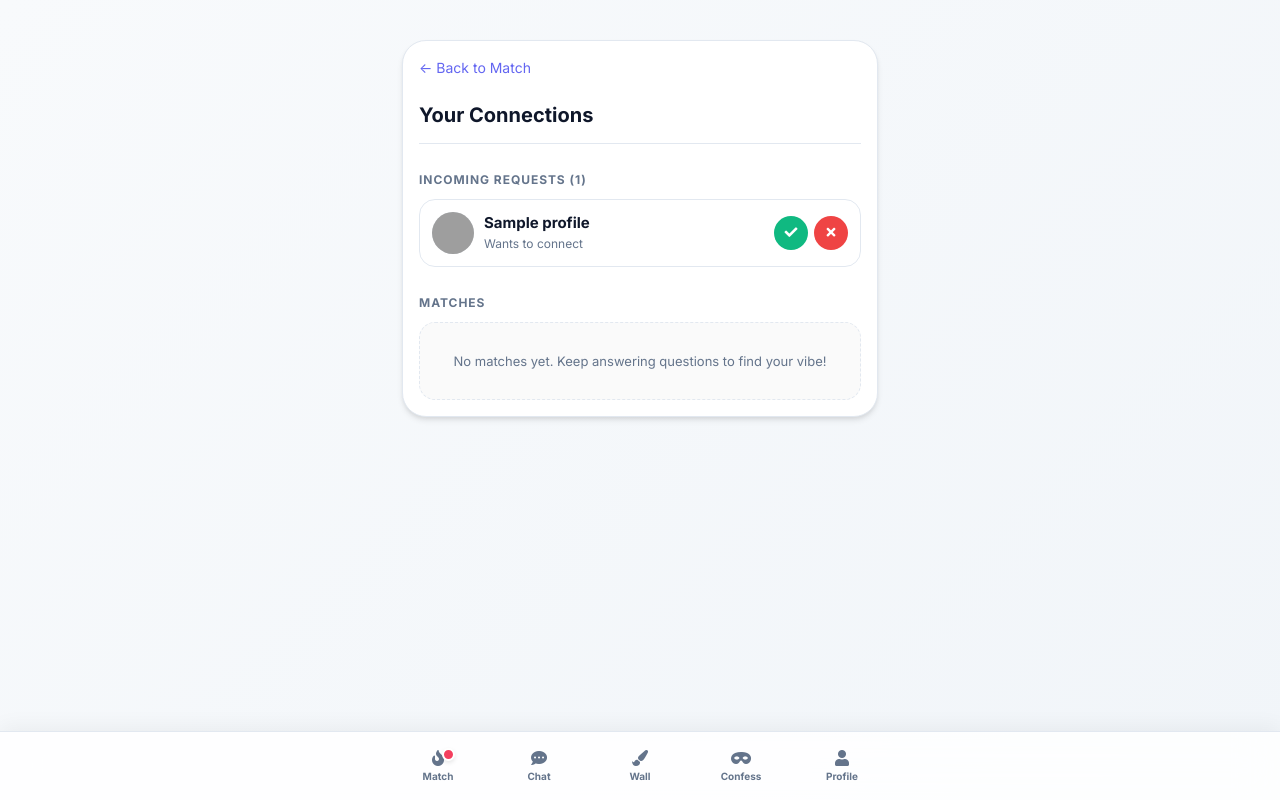
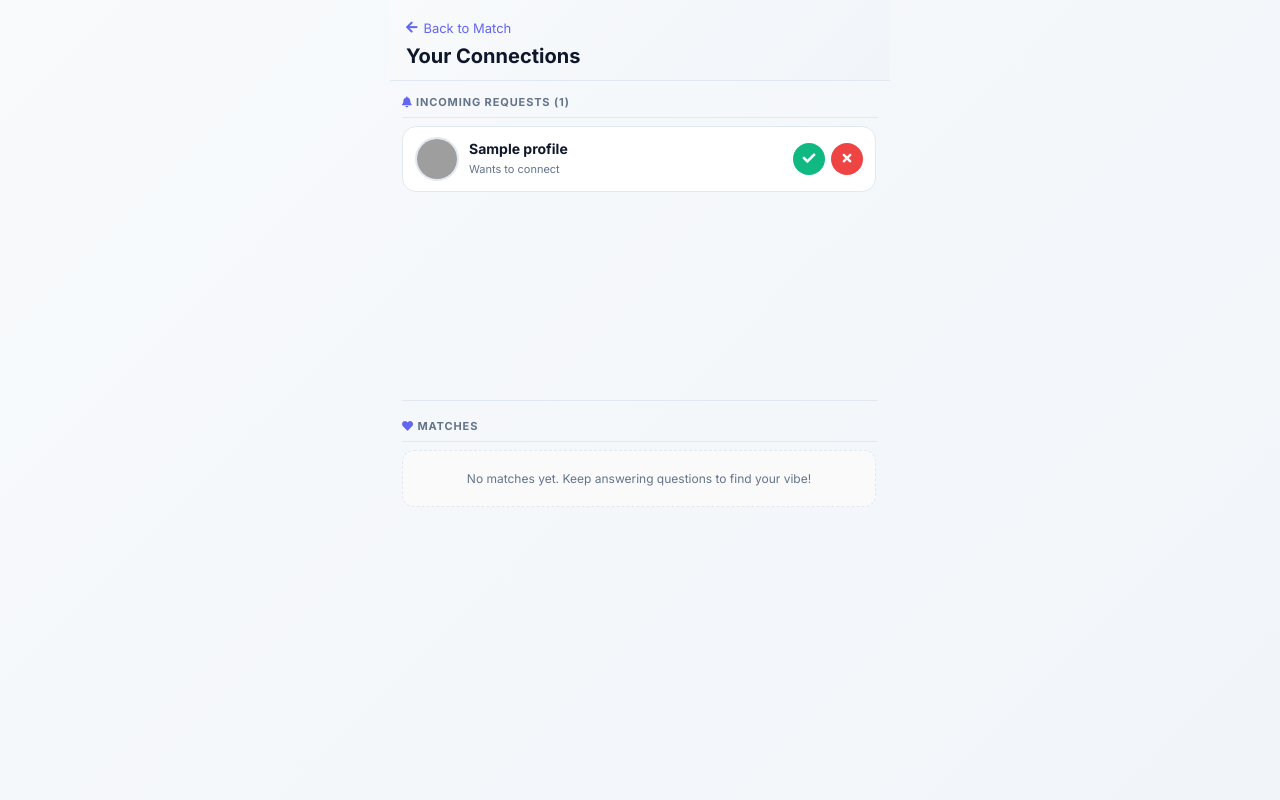
Before and after one commit to Arunmohankml/datingapp, a Django app: page /connections/ in a window 1280 px wide. Run offline with Django 5.2, Linux system fonts and the light colour scheme; a user stored in the database is signed in; tables that the repository leaves empty hold one stand-in row (values such as "Sample post"); some libraries are stand-ins or nearby versions; grey boxes are pictures that could not be loaded.

Commit message:
Connections page: fixed header + fixed section labels, only lists scroll

```diff
--- a/template/connections.html
+++ b/template/connections.html
@@ -2,44 +2,99 @@
 
 {% block head %}
 <style>
+    /* Override base container — we take full control */
+    body { overflow: hidden; }
     .container {
-        padding: 20px 12px !important;
+        padding: 0 !important;
+        margin-top: 0 !important;
+        height: 100vh;
+        display: flex;
+        flex-direction: column;
+        max-width: 500px;
     }
-    .card {
-        padding: 16px !important;
-        box-sizing: border-box;
+    nav { display: none !important; } /* hide bottom nav on this page if desired — remove if you want it */
+
+    /* ── Fixed Header ── */
+    .conn-header {
+        flex-shrink: 0;
+        padding: 16px 16px 12px;
+        border-bottom: 1px solid var(--border);
+        background: var(--bg-gradient);
+    }
+    .conn-header a {
+        text-decoration: none;
+        color: var(--primary);
+        font-size: 13px;
+        display: inline-flex;
+        align-items: center;
+        gap: 6px;
+        margin-bottom: 8px;
+    }
+    .conn-header h2 {
+        font-size: 20px;
+        margin: 0;
+        color: var(--text-main);
+    }
+
+    /* ── Two‑panel layout ── */
+    .conn-body {
+        flex: 1;
+        display: flex;
+        flex-direction: column;
+        overflow: hidden;
+        padding: 0 12px 80px; /* 80px leaves room for bottom nav */
+    }
+
+    /* ── Section block: fixed label + scrollable list ── */
+    .conn-section {
+        display: flex;
+        flex-direction: column;
+        flex: 1;
+        min-height: 0; /* required for flex children to shrink */
         overflow: hidden;
     }
 
-    .conn-header {
-        margin-bottom: 20px;
-        padding-bottom: 16px;
-        border-bottom: 1px solid var(--border);
-    }
-    .conn-header h2 {
-        font-size: 20px;
-        margin-bottom: 0;
-    }
-
     .section-title {
-        font-size: 12px;
+        flex-shrink: 0;
+        font-size: 11px;
         text-transform: uppercase;
         color: var(--text-muted);
         letter-spacing: 0.08em;
-        margin-bottom: 12px;
-        margin-top: 28px;
-        font-weight: 700;
+        font-weight: 800;
+        padding: 14px 0 8px;
+        border-bottom: 1px solid var(--border);
+        margin-bottom: 8px;
     }
 
+    /* The actual scrollable list */
+    .section-list {
+        flex: 1;
+        overflow-y: auto;
+        -webkit-overflow-scrolling: touch;
+        padding-right: 2px;
+    }
+    /* Hide scrollbar visually but keep it functional */
+    .section-list::-webkit-scrollbar { width: 3px; }
+    .section-list::-webkit-scrollbar-thumb { background: var(--border); border-radius: 4px; }
+
+    /* Divider between sections */
+    .section-divider {
+        flex-shrink: 0;
+        height: 1px;
+        background: var(--border);
+        margin: 4px 0;
+    }
+
+    /* ── Row ── */
     .user-row {
         display: flex;
         align-items: center;
         justify-content: space-between;
-        padding: 12px;
+        padding: 10px 12px;
         background: var(--surface);
         border: 1px solid var(--border);
-        border-radius: 16px;
-        margin-bottom: 10px;
+        border-radius: 14px;
+        margin-bottom: 8px;
         box-sizing: border-box;
         gap: 8px;
     }
@@ -48,19 +103,17 @@
         display: flex;
         align-items: center;
         gap: 10px;
-        min-width: 0; /* Prevents text from overflowing */
+        min-width: 0;
         flex: 1;
     }
-
     .user-info img {
-        width: 42px;
-        height: 42px;
+        width: 40px;
+        height: 40px;
         border-radius: 50%;
-        background-color: var(--border);
         object-fit: cover;
         flex-shrink: 0;
+        border: 2px solid var(--border);
     }
-
     .user-info h4 {
         margin: 0;
         font-size: 14px;
@@ -68,16 +121,20 @@
         overflow: hidden;
         text-overflow: ellipsis;
     }
+    .user-info span {
+        font-size: 11px;
+        color: var(--text-muted);
+    }
 
-    .actions {
+    .row-actions {
         display: flex;
         gap: 6px;
         flex-shrink: 0;
     }
 
     .btn-icon {
-        width: 34px;
-        height: 34px;
+        width: 32px;
+        height: 32px;
         display: flex;
         align-items: center;
         justify-content: center;
@@ -89,17 +146,16 @@
         transition: 0.2s;
     }
     .btn-icon:hover { transform: scale(1.1); }
-
     .btn-accept { background: #10b981; }
     .btn-reject { background: #ef4444; }
 
     .btn-chat {
         background: var(--primary);
         text-decoration: none;
-        padding: 8px 14px;
-        border-radius: 12px;
-        font-size: 13px;
-        font-weight: 600;
+        padding: 7px 13px;
+        border-radius: 10px;
+        font-size: 12px;
+        font-weight: 700;
         color: white !important;
         display: flex;
         align-items: center;
@@ -112,35 +168,44 @@
 
     .empty-state {
         text-align: center;
-        padding: 30px 20px;
+        padding: 20px;
         color: var(--text-muted);
-        font-size: 13px;
+        font-size: 12px;
         background: #fafafa;
-        border-radius: 16px;
+        border-radius: 12px;
         border: 1px dashed var(--border);
     }
 </style>
 {% endblock %}
 
 {% block body %}
-<div class="card" style="width: 100%;">
+<!-- Fixed Header -->
 <div class="conn-header">
-        <a href="{% url 'home' %}" style="text-decoration: none; color: var(--primary); font-size: 14px; margin-bottom: 10px; display: inline-block;">&larr; Back to Match</a>
+    <a href="{% url 'home' %}"><i class="fas fa-arrow-left"></i> Back to Match</a>
     <h2>Your Connections</h2>
 </div>
 
-    <h3 class="section-title">Incoming Requests ({{ incoming_requests.count }})</h3>
+<!-- Scrollable Body -->
+<div class="conn-body">
+
+    <!-- Section 1: Incoming Requests -->
+    <div class="conn-section">
+        <div class="section-title">
+            <i class="fas fa-bell" style="color: var(--primary);"></i>
+            Incoming Requests ({{ incoming_requests.count }})
+        </div>
+        <div class="section-list">
             {% if incoming_requests %}
                 {% for req in incoming_requests %}
                 <div class="user-row">
                     <div class="user-info">
                         <img src="{{ req.sender.profile.get_profile_pic_url }}" alt="Avatar">
                         <div>
-                    <h4 style="margin:0; font-size: 15px;">{{ req.sender.profile.name|default:req.sender.username }}</h4>
-                    <span style="font-size: 12px; color: var(--text-muted);">Wants to connect</span>
+                            <h4>{{ req.sender.profile.name|default:req.sender.username }}</h4>
+                            <span>Wants to connect</span>
                         </div>
                     </div>
-            <div class="actions">
+                    <div class="row-actions">
                         <form method="POST" action="{% url 'accept_match' req.id %}">
                             {% csrf_token %}
                             <button type="submit" class="btn-icon btn-accept"><i class="fas fa-check"></i></button>
@@ -155,22 +220,37 @@
             {% else %}
                 <div class="empty-state">No pending requests right now.</div>
             {% endif %}
+        </div>
+    </div>
 
-    <h3 class="section-title">Matches</h3>
+    <div class="section-divider"></div>
+
+    <!-- Section 2: Matches -->
+    <div class="conn-section">
+        <div class="section-title">
+            <i class="fas fa-heart" style="color: var(--primary);"></i>
+            Matches
+        </div>
+        <div class="section-list">
             {% if connections %}
                 {% for conn in connections %}
                 <div class="user-row">
                     <div class="user-info">
                         <img src="{{ conn.profile.get_profile_pic_url }}" alt="Avatar">
                         <div>
-                    <h4 style="margin:0; font-size: 15px;">{{ conn.profile.name|default:conn.username }}</h4>
+                            <h4>{{ conn.profile.name|default:conn.username }}</h4>
                         </div>
                     </div>
-            <a href="{% url 'chat_view' conn.id %}" class="btn-chat" style="color: white;"><i class="fas fa-comment"></i> Chat</a>
+                    <a href="{% url 'chat_view' conn.id %}" class="btn-chat">
+                        <i class="fas fa-comment"></i> Chat
+                    </a>
                 </div>
                 {% endfor %}
             {% else %}
                 <div class="empty-state">No matches yet. Keep answering questions to find your vibe!</div>
             {% endif %}
         </div>
+    </div>
+
+</div>
 {% endblock %}
```
Lines whose indentation alone changed are shown as unchanged.
